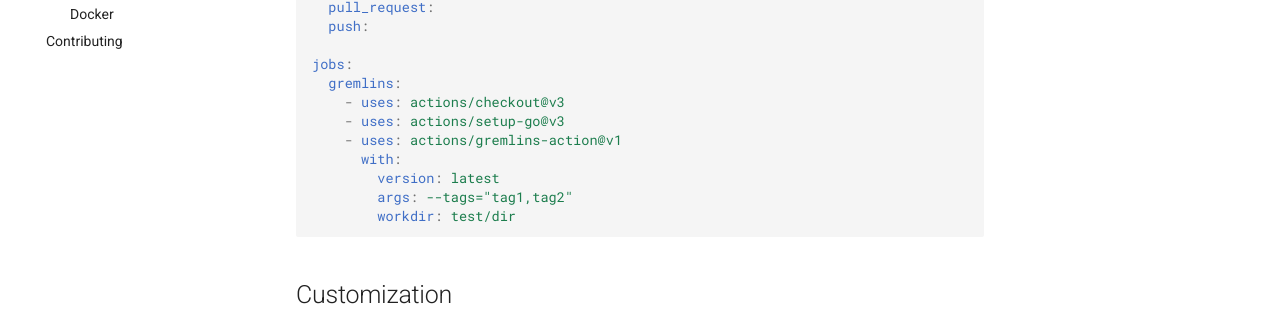
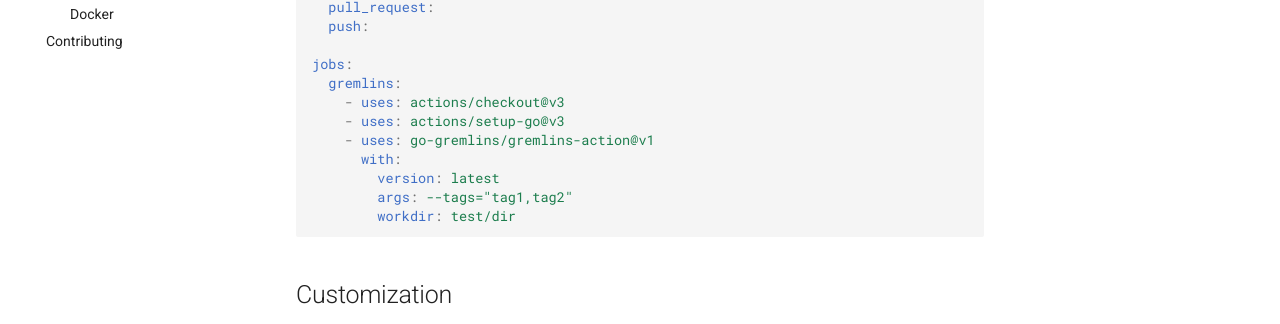
Before and after one commit to go-gremlins/gremlins, an MkDocs documentation site: the page built from docs/docs/usage/ci/github-action.md, in a window 1280 px wide and 1053 px high. Shown: the part 366-690 px from the top of the window. Built offline with MkDocs 1.6.1 and Material for MkDocs 9.7.7, drawn with Linux system fonts in a browser that asks for light colours; comment, search, counter and statistics services are not loaded; the version menu is left out.

Commit message:
docs: fix github action path

```diff
--- a/docs/docs/usage/ci/github-action.md
+++ b/docs/docs/usage/ci/github-action.md
@@ -20,7 +20,7 @@
   gremlins:
     - uses: actions/checkout@v3
     - uses: actions/setup-go@v3
-    - uses: actions/gremlins-action@v1
+    - uses: go-gremlins/gremlins-action@v1
       with:
         version: latest
         args: --tags="tag1,tag2"
```
